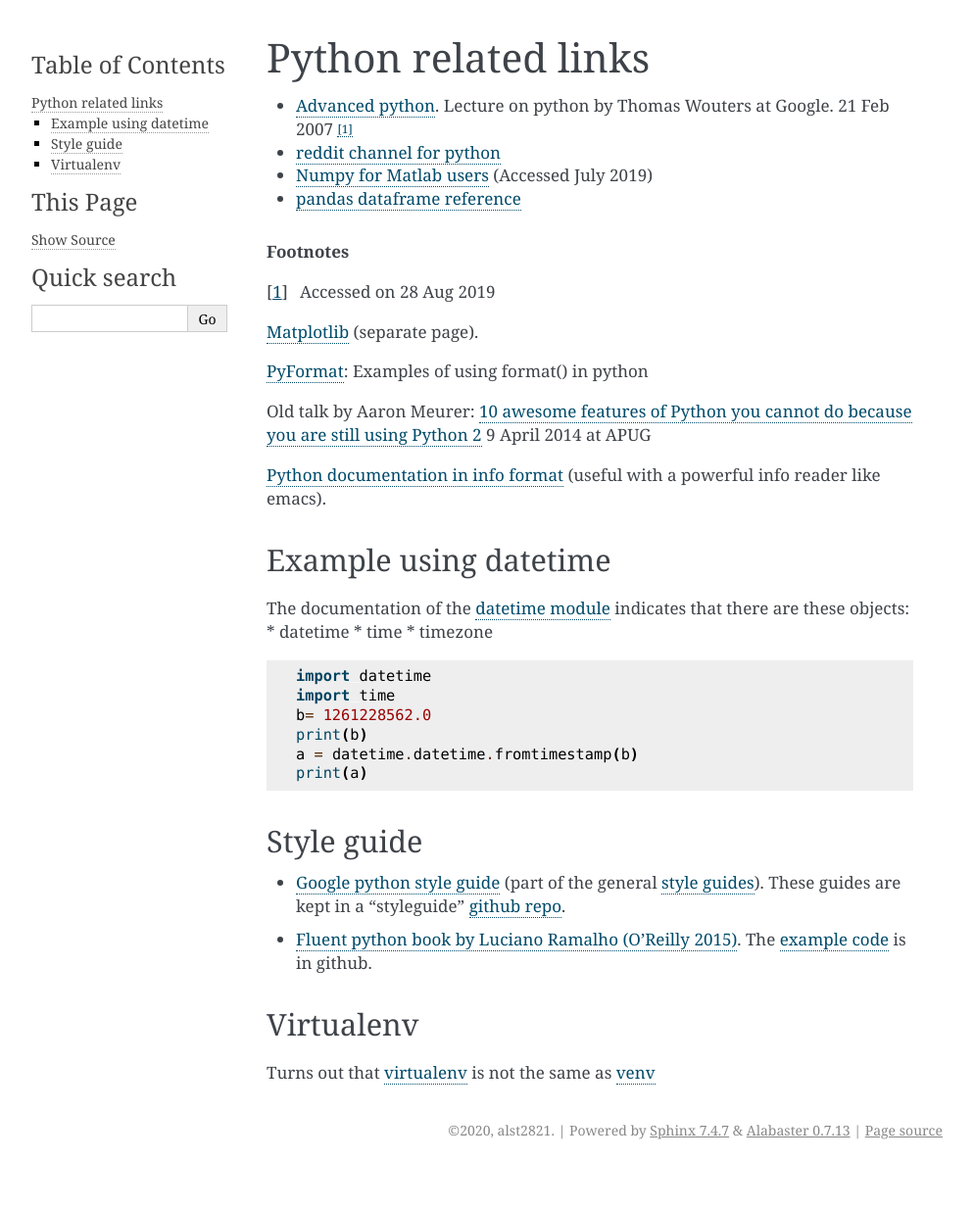
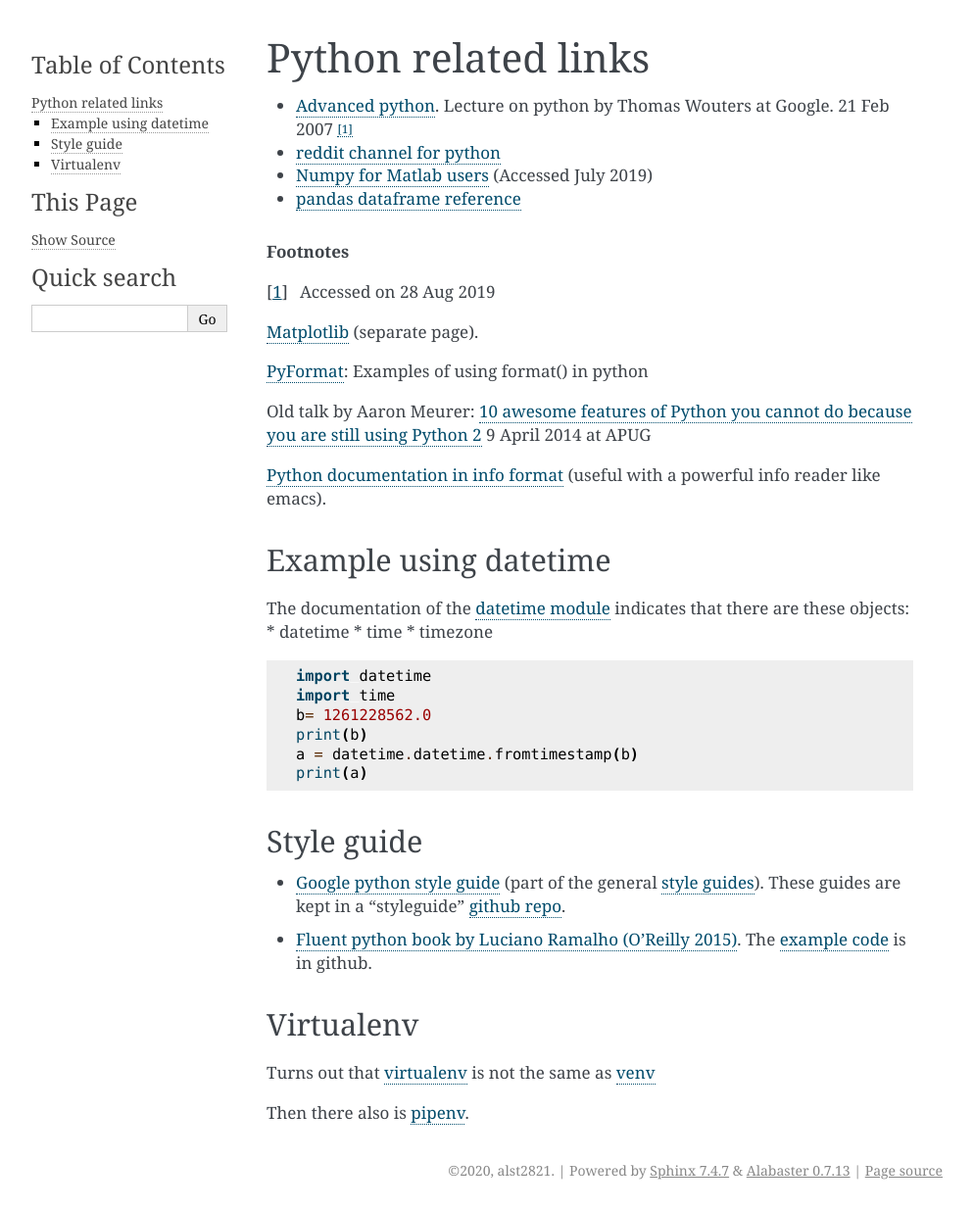
Before and after one commit to alst2821/puffer-fish, a Sphinx documentation site: the page built from doc/python.rst, in a window 1280 px wide. Shown: the whole page at 98% size, without its empty margins (148-1141 px from the left). Built offline with Sphinx 7.4.7, drawn with Linux system fonts in a browser that asks for light colours; before the commit the page ends 1193 px from its top, so only the background shows below that.

Commit message:
more python links

```diff
--- a/doc/python.rst
+++ b/doc/python.rst
@@ -66,7 +66,10 @@
 Virtualenv
 ----------
 
-Turns out that `virtualenv`_ is not the same as venv_
+Turns out that virtualenv_ is not the same as venv_
 
-.. _`virtualenv` : https://virtualenv.pypa.io/en/latest/
+Then there also is pipenv_.
+
+.. _virtualenv : https://virtualenv.pypa.io/en/latest/
 .. _venv: https://docs.python.org/3/library/venv.html
+.. _pipenv: https://pipenv.pypa.io/en/latest/
```
